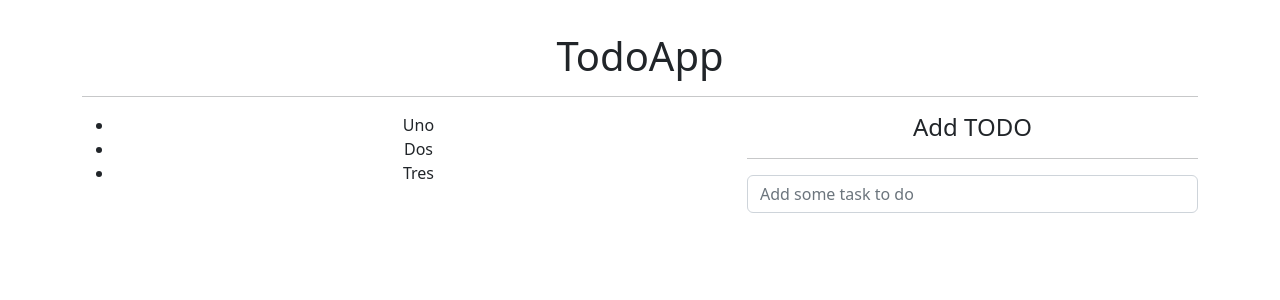
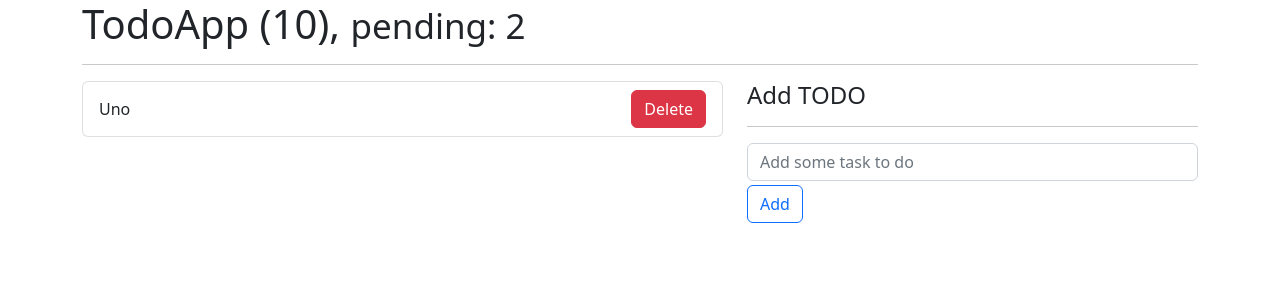
Before and after one commit to Abaranasia/todo-reducer, a React (Vite) app: page / in a window 1280 px wide. Shown: the top 300 px of the page. Built offline with nearby package versions, Linux system fonts and the light colour scheme.

Commit message:
Update TodoApp to extend basic layout and add Bootstrap classes

```diff
--- a/src/TodoApp.jsx
+++ b/src/TodoApp.jsx
@@ -3,7 +3,7 @@
 
 import { todoReducer } from './components/todoReducer';
 
-import './TodoApp.css';
+// import './TodoApp.css';
 
 const initialState = [
   {
@@ -18,14 +18,15 @@
 
   return (
     <div className="container">
-      <h1>TodoApp</h1>
+      <h1>TodoApp (10), <small>pending: 2</small></h1>
       <hr />
       <div className='row'>
         <div className='col-7'>
-          <ul>
-            <li>Uno</li>
-            <li>Dos</li>
-            <li>Tres</li>
+          <ul className='list-group'>
+            <li className='list-group-item d-flex justify-content-between'>
+              <span className='align-self-center'>Uno</span>
+              <button className='btn btn-danger'>Delete</button>
+            </li>
           </ul>
         </div>
         <div className='col-5'>
@@ -37,6 +38,12 @@
               placeholder='Add some task to do'
               className='form-control'
             />
+            <button
+              type="submit"
+              className='btn btn-outline-primary mt-1'
+            >
+              Add
+            </button>
           </form>
         </div>
       </div>
```
